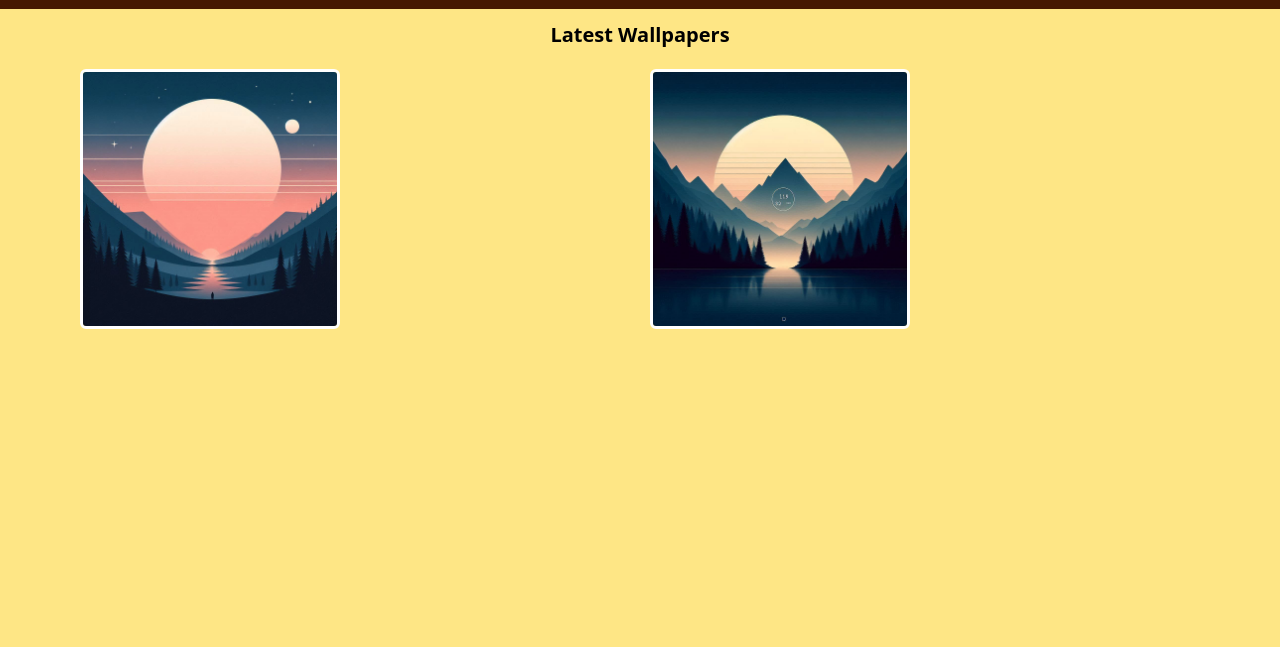
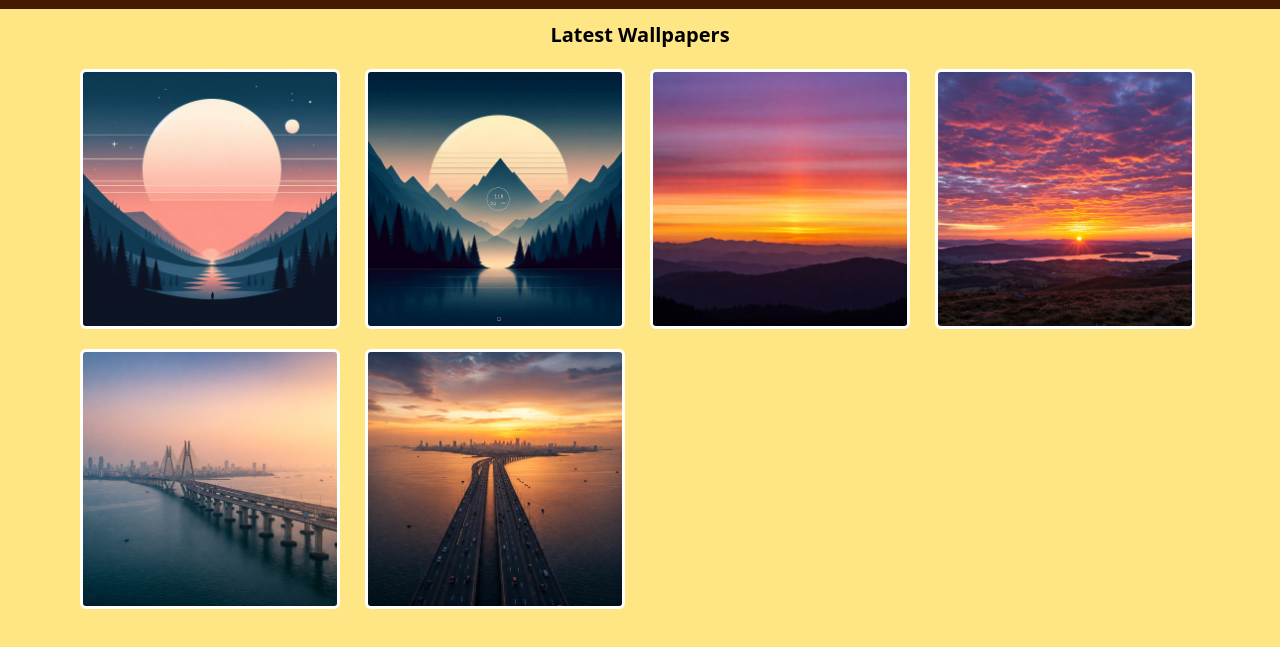
Before and after one commit to vaibhavpatilviv23/AI-Wallpaper-Hub, a plain HTML site: page index.html in a window 1280 px wide. Shown: the part 47-694 px from the top of the page. Drawn offline with nearby package versions, Linux system fonts and the light colour scheme.

Commit message:
New wallpapers added - test

```diff
--- a/index.html
+++ b/index.html
@@ -46,13 +46,29 @@
     <!--Latest wallpapers-->
     <section class="py-3">
         <h3 class="text-center text-xl font-bold">Latest Wallpapers</h3>
-        <div class="grid sm:grid-cols-2 md:gird-cols-3 gap-5 mx-5 mx-30 sm:mx-10 lg:mx-20 my-5">
+        <div class="grid sm:grid-cols-2 md:grid-cols-3 lg:grid-cols-4 gap-5 mx-5 mx-30 sm:mx-10 lg:mx-20 my-5">
             <div>
-                <img src="/Assets/Wallpapers/Minimalist/MIN1PC.png" alt="Minimalist wallpaper - Sunrise in the morning along with hills" class="max-w-55 max-h-55 md:max-w-65 md:max-h-65 border-3 rounded-md border-white">
+                <img src="/Assets/Wallpapers/Minimalist/MIN1PC.png" alt="Minimalist wallpaper - Sunrise in the morning along with hills in Portrait mode" class="max-w-55 max-h-55 lg:max-w-55 lg:max-h-55 xl:max-w-65 xl:max-h-65 border-3 rounded-md border-white">
             </div>
 
             <div>
-                <img src="/Assets/Wallpapers/Minimalist/MIN2PC.png" alt="Minimalist wallpaper - Sunrise in the morning along with hills" class="max-w-55 max-h-55 md:max-w-65 md:max-h-65 border-3 rounded-md border-white">
+                <img src="/Assets/Wallpapers/Minimalist/MIN2PC.png" alt="Minimalist wallpaper - Sunrise in the morning along with hills in Portrait mode" class="max-w-55 max-h-55 lg:max-w-55 lg:max-h-55 xl:max-w-65 xl:max-h-65 border-3 rounded-md border-white">
+            </div>
+
+            <div>
+                <img src="/Assets/Wallpapers/Nature/NAT1PT.jfif" alt="Nature wallpaper - Sunrise in the morning along with hills in Portrait mode" class="max-w-55 max-h-55 lg:max-w-55 lg:max-h-55 xl:max-w-65 xl:max-h-65 border-3 rounded-md border-white">
+            </div>
+
+            <div>
+                <img src="/Assets/Wallpapers/Nature/NAT2PT.jfif" alt="Nature wallpaper - Sunset in the evening along with hills in Portrait mode" class="max-w-55 max-h-55 lg:max-w-55 lg:max-h-55 xl:max-w-65 xl:max-h-65 border-3 rounded-md border-white">
+            </div>
+
+            <div>
+                <img src="/Assets/Wallpapers/City/CITY1PT.jfif" alt="City wallpaper - Morning in the Mumbai Sea Link bridge in Portrait mode" class="max-w-55 max-h-55 lg:max-w-55 lg:max-h-55 xl:max-w-65 xl:max-h-65 border-3 rounded-md border-white">
+            </div>
+
+            <div>
+                <img src="/Assets/Wallpapers/City/CITY2PT.jfif" alt="City wallpaper - Evening in the Mumbai Sea Link bridge in Portrait mode" class="max-w-55 max-h-55 lg:max-w-55 lg:max-h-55 xl:max-w-65 xl:max-h-65 border-3 rounded-md border-white">
             </div>
         </div>
     </section>
```
Also changed, not shown: Assets/Wallpapers/City/CITY1PT.jfif (added), Assets/Wallpapers/City/CITY2PT.jfif (added), Assets/Wallpapers/Nature/NAT1PT.jfif (added), Assets/Wallpapers/Nature/NAT2PT.jfif (added).
